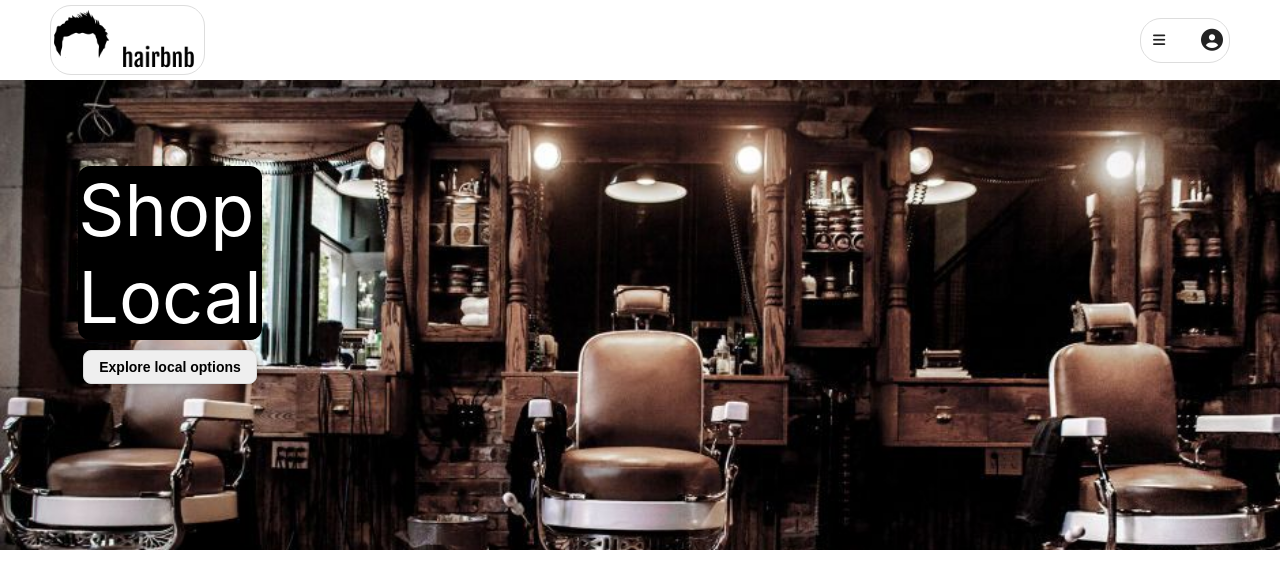
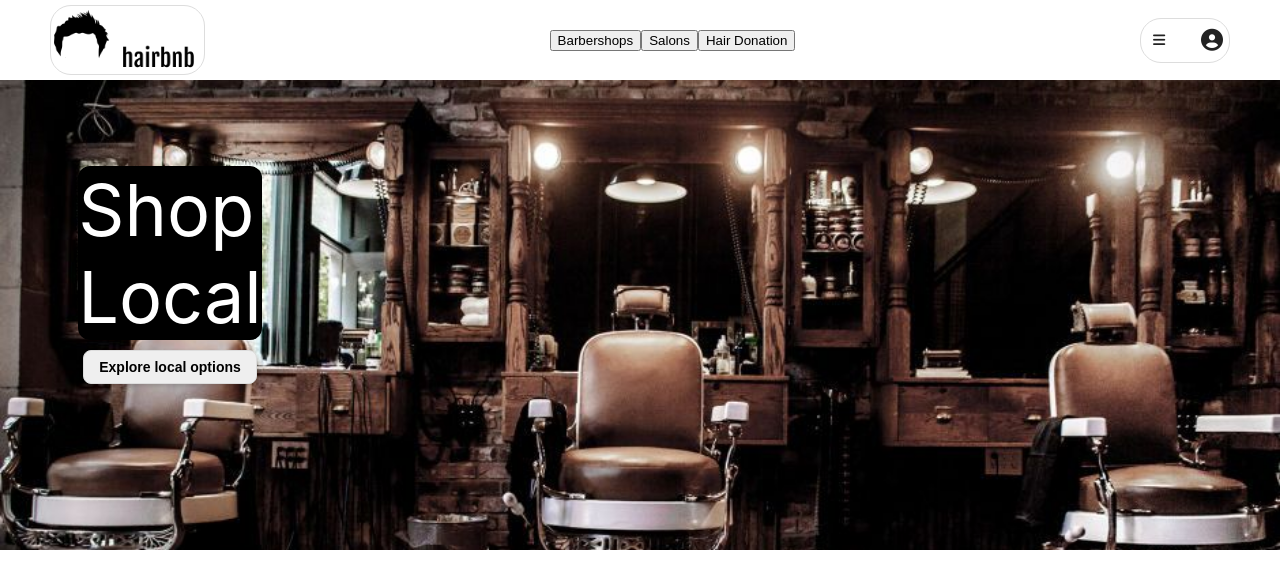
Before and after one commit to W-the-V/hairBnB, a React (Create React App) app in the folder frontend/: page / in a window 1280 px wide. Shown: the top 588 px of the page. Built offline with nearby package versions, Linux system fonts and the light colour scheme; no server answers.

Commit message:
searchbar work

```diff
--- a/frontend/src/components/Navigation/Navigation.css
+++ b/frontend/src/components/Navigation/Navigation.css
@@ -24,6 +24,7 @@
   display: flex;
   flex-direction: column;
   align-items: center;
+  pointer-events: none;
 }
 .menuBox {
   background: rgb(255, 255, 255) none repeat scroll 0% 0%;
@@ -31,6 +32,7 @@
   color: rgb(34, 34, 34);
   margin-top: 10px;
   padding: 8px 0px;
+  pointer-events: auto;
 }
 
 .navButton,
--- a/frontend/src/components/Navigation/index.js
+++ b/frontend/src/components/Navigation/index.js
@@ -1,6 +1,8 @@
 import React from "react";
 import { NavLink } from "react-router-dom";
 import { useSelector, useDispatch } from "react-redux";
+
+import SearchBar from "../SearchTabs";
 import ProfileButton from "./ProfileButton";
 import "./Navigation.css";
 import src from "../../images/logotext.png";
@@ -26,6 +28,7 @@ function Navigation({ isLoaded }) {
             <img className="logoText" src={src}></img>
           </button>
         </NavLink>
+        <SearchBar />
         {menuState && (
           <button className="navButton active" onClick={() => openMenu()}>
             <i className="fas fa-bars"></i>
@@ -39,6 +42,7 @@ function Navigation({ isLoaded }) {
           </button>
         )}
       </div>
+      <div className="searchShell"></div>
       <div className="userMenuShell">{isLoaded && sessionLinks}</div>
     </>
   );
--- /dev/null
+++ b/frontend/src/components/SearchTabs/index.js
@@ -0,0 +1,25 @@
+import React, { useState, useEffect } from "react";
+import { useDispatch, useSelector } from "react-redux";
+import {
+  barberToggle,
+  salonToggle,
+  donationToggle,
+} from "../../store/searchTab";
+
+function SearchBar() {
+  const dispatch = useDispatch();
+  return (
+    <div className="searchTabs">
+      <button className="searchBtn" onClick={() => dispatch(barberToggle())}>
+        Barbershops
+      </button>
+      <button className="searchBtn" onClick={() => dispatch(salonToggle())}>
+        Salons
+      </button>
+      <button className="searchBtn" onClick={() => dispatch(donationToggle())}>
+        Hair Donation
+      </button>
+    </div>
+  );
+}
+export default SearchBar;
--- a/frontend/src/store/index.js
+++ b/frontend/src/store/index.js
@@ -5,12 +5,14 @@ import sessionReducer from "./session";
 import loginModalReducer from "./loginModal";
 import signUpModalReducer from "./signUpModal";
 import menuReducer from "./showMenu";
+import searchTabReducer from "./searchTab";
 
 const rootReducer = combineReducers({
   session: sessionReducer,
   login: loginModalReducer,
   signup: signUpModalReducer,
   menu: menuReducer,
+  searchTab: searchTabReducer,
 });
 
 let enhancer;
--- /dev/null
+++ b/frontend/src/store/searchTab.js
@@ -0,0 +1,43 @@
+const BARBER = "searchTab/barber";
+const SALON = "searchTab/salon";
+const DONATION = "searchTab/donation";
+
+export const barberToggle = () => {
+  return {
+    type: BARBER,
+  };
+};
+export const salonToggle = () => {
+  return {
+    type: SALON,
+  };
+};
+export const donationToggle = () => {
+  return {
+    type: DONATION,
+  };
+};
+
+const initialState = { barber: false, salon: false, donation: false };
+const searchTabReducer = (state = initialState, action) => {
+  switch (action.type) {
+    case BARBER:
+      if (state.salon) state.salon = !state.salon;
+      if (state.donation) state.donation = !state.donation;
+      state.barber = !state.barber;
+      return state;
+    case SALON:
+      if (state.barber) state.barber = !state.barber;
+      if (state.donation) state.donation = !state.donation;
+      state.salon = !state.salon;
+      return state;
+    case DONATION:
+      if (state.barber) state.barber = !state.barber;
+      if (state.salon) state.salon = !state.salon;
+      state.donation = !state.donation;
+      return state;
+    default:
+      return state;
+  }
+};
+export default searchTabReducer;
```
Also changed, not shown: frontend/src/components/SearchBar/index.js (added, +14 -0 lines).
